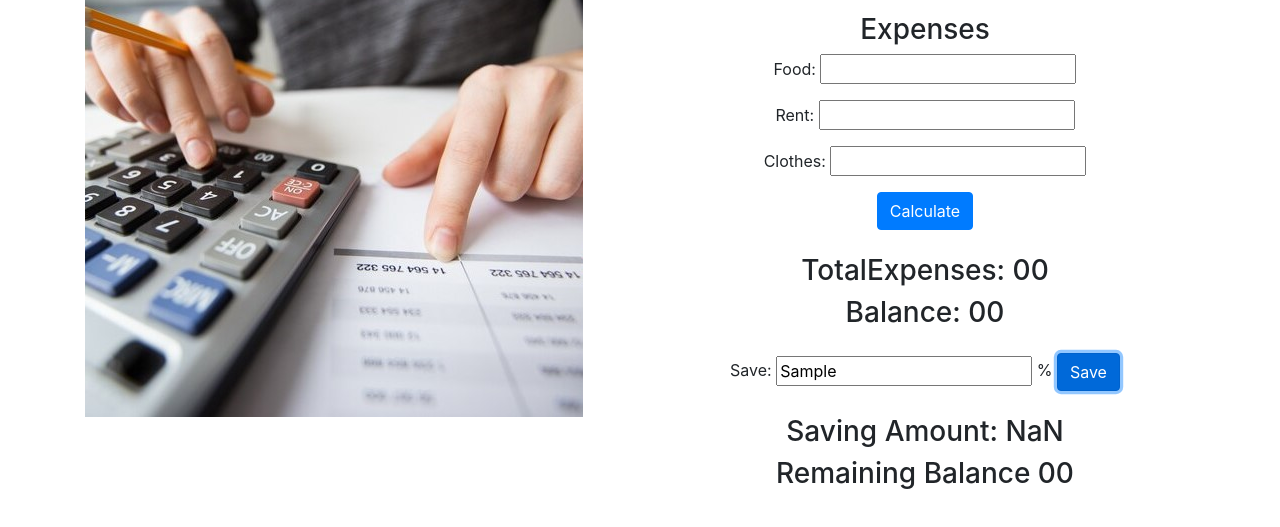
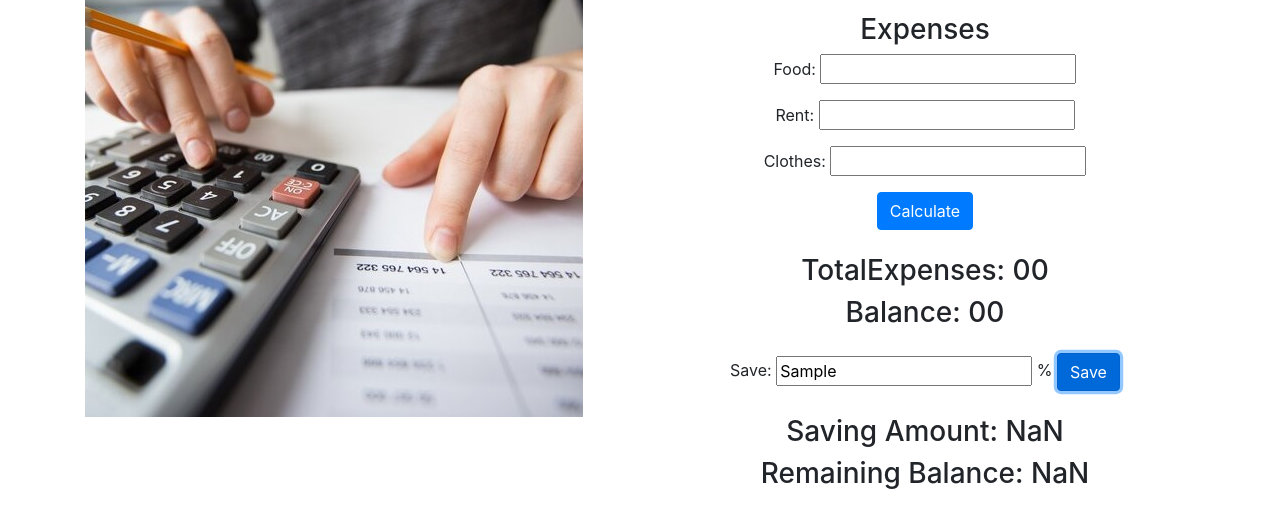
Before and after one commit to rukon351/Money-master, a plain HTML site: page index.html in a window 1280 px wide. Both pictures are taken after typing "Sample" into the empty fields and a click on the button "Save". Shown: the part 171-698 px from the top of the page. Drawn offline with nearby package versions, Linux system fonts and the light colour scheme.

Commit message:
added remaining balance

```diff
--- a/index.html
+++ b/index.html
@@ -57,7 +57,7 @@
                     <div class="text-center mt-4">
                         <div>
                             <h3>Saving Amount: <span class="saving-amount" id="saving-amount">00</span></h3>
-                            <h3>Remaining Balance <span class="remaining-balance" id="remaining-balance">00</span>
+                            <h3>Remaining Balance: <span class="remaining-balance" id="remaining-balance">00</span>
                             </h3>
                         </div>
                     </div>
--- a/js/app.js
+++ b/js/app.js
@@ -1,8 +1,3 @@
-// const food = document.getAnimations('food').value;
-// const rent = document.getElementById('rent').value;
-// const clothes = document.getElementById('clothes').value;
-
-
 function totalMoney(food, rent, clothes) {
     let total = Number(food) + Number(rent) + Number(clothes);
     return total;
@@ -34,6 +29,7 @@ document.getElementById('calculate-btn').addEventListener('click', function () {
     totalExpenses.innerText = totalMoney(foodText, rentText, clothesText);
     balance.innerText = totalbalance(incomeText, totalExpenses.innerText);
 
+    // clear value
     incomeField.value = '';
     food.value = '';
     rent.value = '';
@@ -47,6 +43,11 @@ document.getElementById('save-btn').addEventListener('click', function () {
     const savePersent = document.getElementById('save');
     const save = savePersent.value;
     const totalSavingInput = document.getElementById('saving-amount');
+    const remainingBalance = document.getElementById('remaining-balance');
 
     totalSavingInput.innerText = saving(amount, save);
+    remainingBalance.innerText = totalbalance(amount, totalSavingInput.innerText);
+
+    // clear value
+    save.value = '';
 })
```
